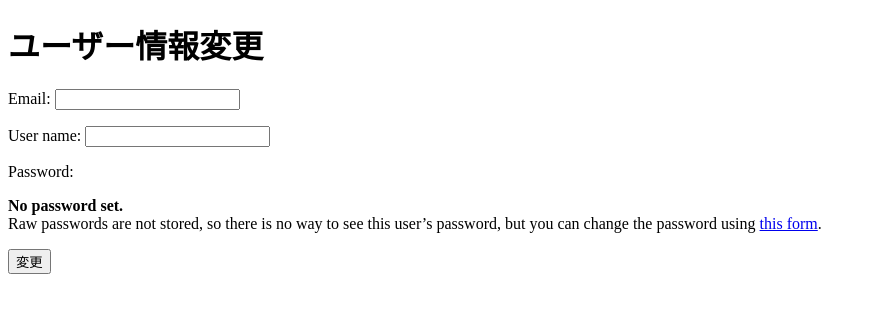
After one commit to nonoike/django_account, a Django app: page /account/user_change/ in a window 1280 px wide. The commit adds this page. Shown: the top 313 px of the page, without its empty margins (0-876 px from the left). Run offline with Django 3.2, Linux system fonts and the light colour scheme; the visitor is signed in with stand-in values (Sample User, id 1).

Commit message:
[update] use the custom user model when change the user data

```diff
--- a/account/forms.py
+++ b/account/forms.py
@@ -1,4 +1,4 @@
-from django.contrib.auth.forms import UserCreationForm
+from django.contrib.auth.forms import UserCreationForm, UserChangeForm
 
 from .models import User
 
@@ -7,3 +7,14 @@ class RegisterForm(UserCreationForm):
     class Meta:
         model = User
         fields = ['email', 'user_name']
+
+
+class CustomUserChangeForm(UserChangeForm):
+    class Meta:
+        model = User
+        fields = ['email', 'user_name']
+
+    def update(self, user):
+        user.email = self.cleaned_data['email']
+        user.user_name = self.cleaned_data['user_name']
+        user.save()
--- /dev/null
+++ b/account/templates/account/user_change.html
@@ -0,0 +1,11 @@
+{% extends "account/base.html" %}
+{% block title %}ユーザー情報変更{% endblock %}
+
+{% block content %}
+<h1>ユーザー情報変更</h1>
+<form method="POST">
+    {% csrf_token %}
+    {{ form.as_p }}
+    <button type="submit">変更</button>
+</form>
+{% endblock %}
--- a/account/urls.py
+++ b/account/urls.py
@@ -1,7 +1,7 @@
 from django.contrib.auth.views import LoginView, LogoutView, PasswordChangeView
 from django.urls import path, reverse_lazy
 
-from account.views import RegisterView
+from account.views import RegisterView, UserChangeView
 from . import views
 
 app_name = "account"
@@ -12,6 +12,6 @@ urlpatterns = [
     path('password_change/', PasswordChangeView.as_view(success_url=reverse_lazy('account:index'),
                                                         template_name='account/password_change.html'),
          name='password_change'),
-    # path('password_change_done/', views.password_change_done, name='password_change_done'),
     path('register/', RegisterView.as_view(), name='register'),
+    path('user_change/', UserChangeView.as_view(), name='user_change'),
 ]
--- a/account/views.py
+++ b/account/views.py
@@ -1,8 +1,9 @@
+from django.contrib.auth.mixins import LoginRequiredMixin
 from django.shortcuts import render
 from django.urls import reverse_lazy
-from django.views.generic import CreateView
+from django.views.generic import CreateView, FormView
 
-from account.forms import RegisterForm
+from account.forms import RegisterForm, CustomUserChangeForm
 
 
 def index(request):
@@ -13,3 +14,13 @@ class RegisterView(CreateView):
     form_class = RegisterForm
     success_url = reverse_lazy('account:index')
     template_name = 'account/register.html'
+
+
+class UserChangeView(LoginRequiredMixin, FormView):
+    form_class = CustomUserChangeForm
+    success_url = reverse_lazy('account:index')
+    template_name = 'account/user_change.html'
+
+    def form_valid(self, form):
+        form.update(user=self.request.user)
+        return super().form_valid(form)
```
Also changed, not shown: account/templates/account/index.html (+8 -1 lines), 1 other file.
